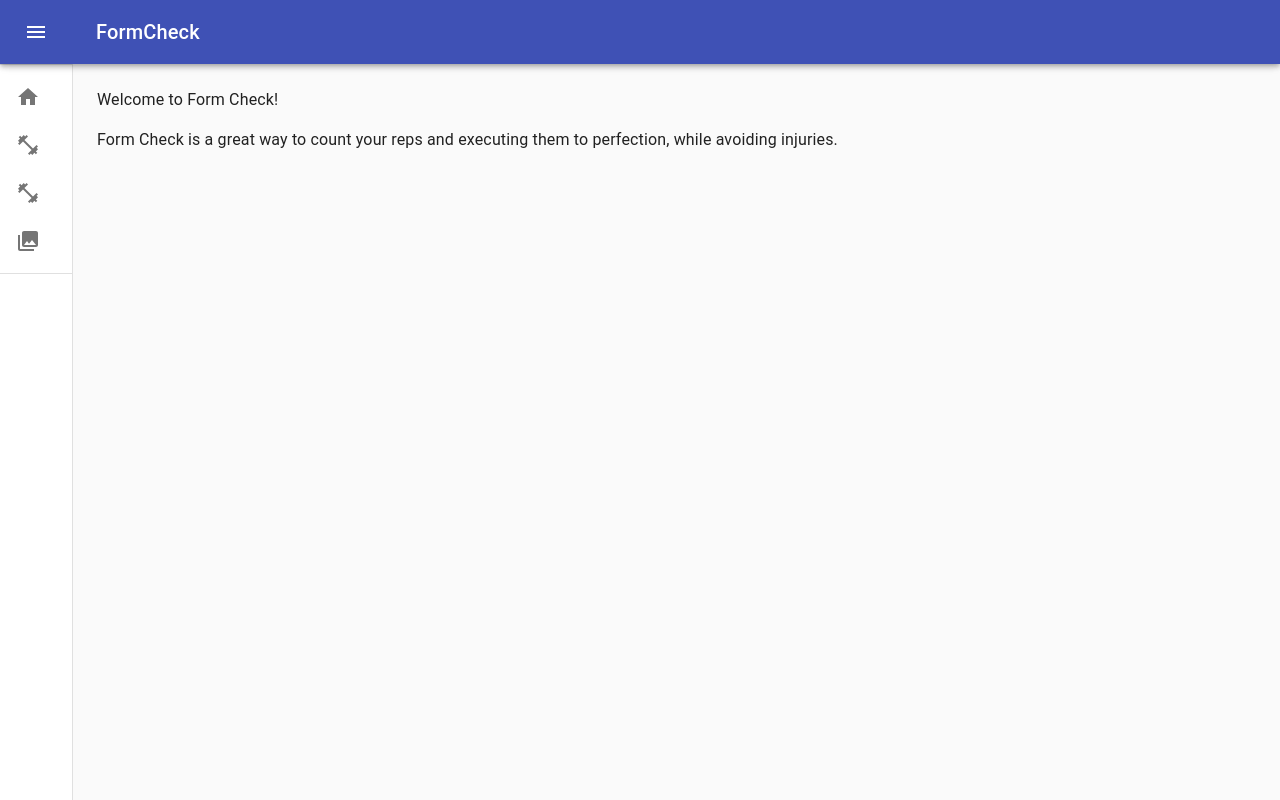
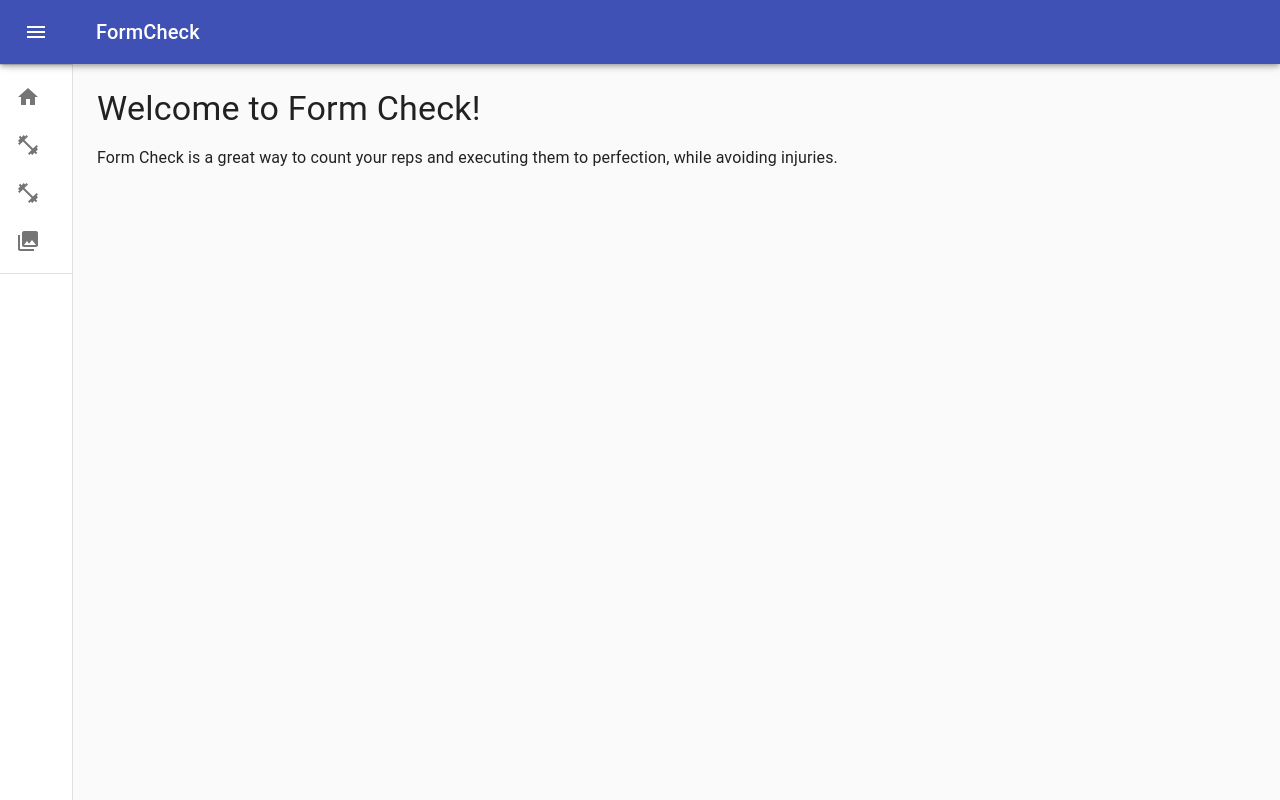
Before and after one commit to jkwan19/FormCheck, a React app: page / in a window 1280 px wide. Built offline with nearby package versions, Linux system fonts and the light colour scheme; the HTML template or start-up script is replaced by a standard one.

Commit message:
Set menu nav functionality

```diff
--- a/client/src/Menu.jsx
+++ b/client/src/Menu.jsx
@@ -1,4 +1,13 @@
-import React from 'react';
+import React, { useState, useEffect, useRef } from 'react';
+import axios from 'axios';
+import Greeting from './components/Greeting.jsx';
+import Shoulders from './components/Workout/Shoulders.jsx';
+import Planks from './components/Workout/Planks.jsx';
+import Sleeping from './components/Workout/Sleeping.jsx';
+import ShouldersProgress from './components/Progress/Shoulders.jsx';
+import PlanksProgress from './components/Progress/Planks.jsx';
+import ProgressForm from './components/Form/ProgressForm.jsx';
+import styled, { createGlobalStyle } from 'styled-components';
 import clsx from 'clsx';
 import { makeStyles, useTheme } from '@material-ui/core/styles';
 import Drawer from '@material-ui/core/Drawer';
@@ -83,10 +92,15 @@ const useStyles = makeStyles((theme) => ({
   },
 }));
 
-export default function Menu() {
+function Menu() {
   const classes = useStyles();
   const theme = useTheme();
-  const [open, setOpen] = React.useState(false);
+  const [open, setOpen] = useState(false);
+  const [ workouts, setWorkout ] = useState('');
+  const [ value, setValue ] = useState('');
+  const [ progress, setProgress ] = useState([]);
+  const [ isWorkoutOpen, setWorkoutOpen ] = useState(false);
+  const [ isProgressOpen, setProgressOpen ] = useState(false);
 
   const handleDrawerOpen = () => {
     setOpen(true);
@@ -95,11 +109,59 @@ export default function Menu() {
   const handleDrawerClose = () => {
     setOpen(false);
   };
+  /* Select Progress List */
+  const handleSelect = (e) => {
+    console.log(e.currentTarget.textContent)
+    setValue(e.currentTarget.textContent);
+    setWorkout('');
+    setProgressOpen(false);
+  }
 
+  /* Handle Workout Routine */
+  const handleClick = (e) => {
+    setWorkout(e.currentTarget.textContent);
+    // setValue('');
+    // setWorkoutOpen(false);
+  }
+
+  // const openWorkout = () => {
+  //   setWorkoutOpen(!isWorkoutOpen);
+  //   setProgressOpen(false);
+  // };
+
+  // const openProgress = () => {
+  //   setProgressOpen(!isProgressOpen);
+  //   setWorkoutOpen(false);
+  // };
+
+  /* Menu Icons */
   const renderIcon = (icon) => {
     if (icon === 'Home') return <HomeIcon/>;
     if (icon === 'Shoulders' || icon === 'Planks') return <FitnessCenterIcon/>;
     if (icon === 'Progress') return <PhotoLibraryIcon/>;
+  }
+  /* Render View */
+
+  const renderView = () => {
+    if (workouts === "Shoulders") {
+      return <Shoulders />
+    } else if (workouts === "Planks") {
+      return <Planks />
+    // } else if (workouts === "Sleeping") {
+    //   return <Sleeping />
+    // } else if (value === "Shoulder Press") {
+    //   return <ShouldersProgress progress={progress}/>
+    // } else if (value === "Planks") {
+    //   return <PlanksProgress progress={progress}/>
+    } else if (workouts === "Progress") {
+      return <ProgressForm handleForm={addToProgressList}/>
+    } else {
+      return (
+        <div>
+          <Greeting />
+        </div>
+      )
+    }
   }
   return (
     <div className={classes.root}>
@@ -148,7 +210,7 @@ export default function Menu() {
         <Divider />
         <List>
           {['Home', 'Shoulders', 'Planks', 'Progress'].map((text) => (
-            <ListItem button key={text}>
+            <ListItem onClick={handleClick} button key={text}>
               <ListItemIcon>{renderIcon(text)}</ListItemIcon>
               <ListItemText primary={text} />
             </ListItem>
@@ -158,13 +220,10 @@ export default function Menu() {
       </Drawer>
       <main className={classes.content}>
         <div className={classes.toolbar} />
-        <Typography paragraph>
-          Welcome to Form Check!
-        </Typography>
-        <Typography paragraph>
-          Form Check is a great way to count your reps and executing them to perfection, while avoiding injuries.
-        </Typography>
+        {renderView()}
       </main>
     </div>
   );
 }
+
+export default Menu;
--- /dev/null
+++ b/client/src/components/Greeting.jsx
@@ -0,0 +1,23 @@
+import React, { useState, useEffect } from 'react';
+import styled from 'styled-components';
+import Typography from '@material-ui/core/Typography';
+
+const Wrapper = styled("div")`
+`;
+const Header = styled("h4")`
+`;
+const Body = styled("p")`
+`;
+
+const Greeting = () => (
+  <Wrapper>
+    <Typography paragraph variant="h4">
+      Welcome to Form Check!
+    </Typography>
+    <Typography paragraph>
+      Form Check is a great way to count your reps and executing them to perfection, while avoiding injuries.
+    </Typography>
+  </Wrapper>
+)
+
+export default Greeting;
--- a/client/src/index.jsx
+++ b/client/src/index.jsx
@@ -154,12 +154,7 @@ import Menu from './Menu.jsx'
 //   const [ progress, setProgress ] = useState([]);
 //   const [ isWorkoutOpen, setWorkoutOpen ] = useState(false);
 //   const [ isProgressOpen, setProgressOpen ] = useState(false);
-//   const [ isMenuOpen, setMenuOpen ] = useState(false);
-//   const node = useRef();
-//   const menuId = "main-menu";
 
-//   /* Handle Menu Burger */
-//   useOnClickMenu(node, () => setMenuOpen(false));
 
 //   /* Select Progress List */
 //   const handleSelect = (e) => {
--- a/package.json
+++ b/package.json
@@ -10,7 +10,6 @@
   "author": "Beth Johnson",
   "license": "ISC",
   "devDependencies": {
-    "@babel/preset-stage-2": "^7.8.3",
     "babel-core": "^6.23.1",
     "babel-loader": "^6.3.2",
     "babel-preset-es2015": "^6.22.0",
```
Also changed, not shown: client/src/components/Workouts.jsx (deleted, +0 -19 lines), 1 other file (tests, documents, lock files or other folders).
